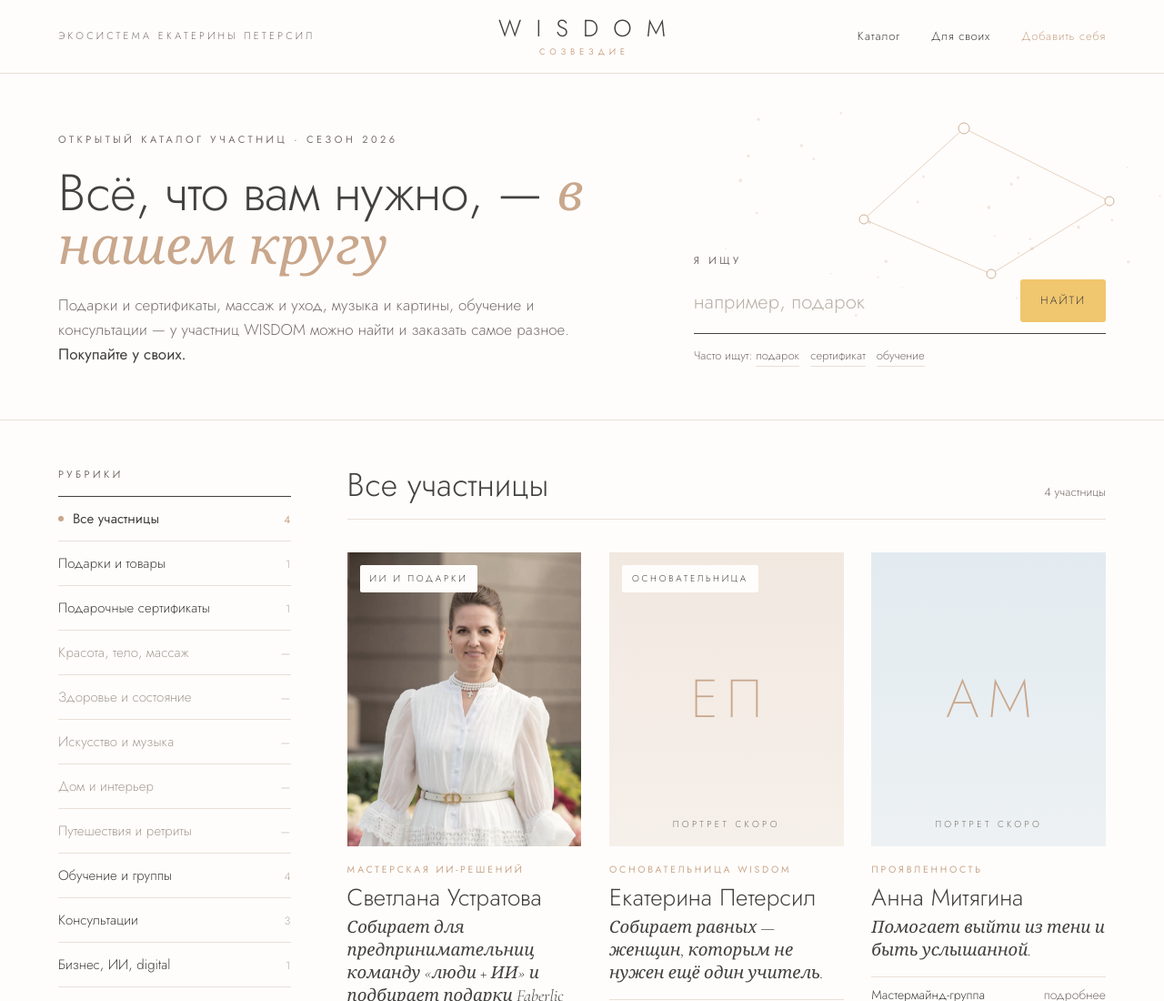
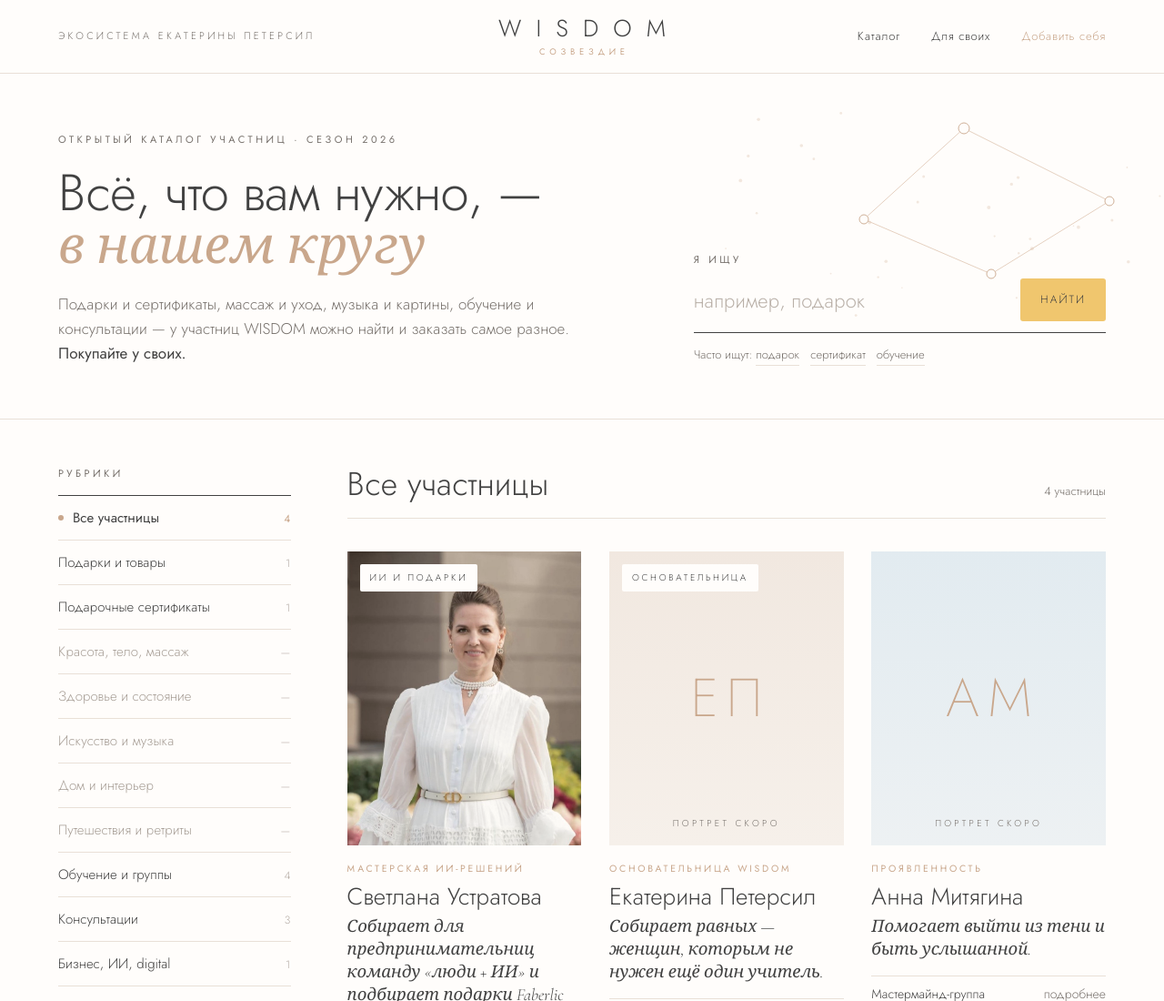
Before and after one commit to garmonialifes-cyber/wisdom-sozvezdie, a plain HTML site: page index.html in a window 1280 px wide. Shown: the top 1100 px of the page at 91% size. Drawn offline with nearby package versions, Linux system fonts and the light colour scheme.

Commit message:
Заголовок без висящего предлога

```diff
--- a/index.html
+++ b/index.html
@@ -233,7 +233,7 @@ footer small{font-size:12px;color:var(--grey)}
   <div class="wrap">
     <div>
       <div class="eyebrow">Открытый каталог участниц · сезон 2026</div>
-      <h1>Всё, что вам нужно, — <em>в нашем кругу</em></h1>
+      <h1>Всё, что вам нужно, — <em style="white-space:nowrap">в нашем кругу</em></h1>
       <p class="lead">Подарки и сертификаты, массаж и уход, музыка и картины, обучение и консультации — у участниц WISDOM можно найти и заказать самое разное. <b>Покупайте у своих.</b></p>
     </div>
     <form class="search" onsubmit="event.preventDefault();doSearch(document.getElementById('q').value)">
```
